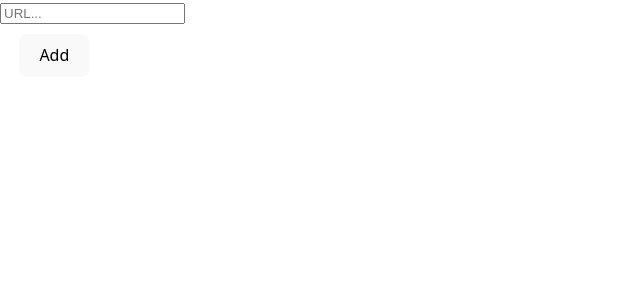
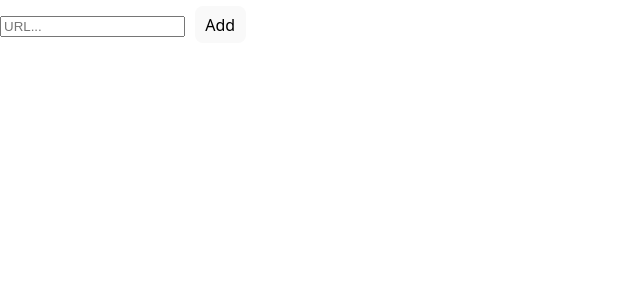
Before and after one commit to TealSeer/podcast-downloader, a React (Vite) app: page / in a window 1280 px wide. Shown: the top 300 px of the page, without its empty margins (0-640 px from the left). Built offline with nearby package versions, Linux system fonts and the light colour scheme.

Commit message:
Tighten button padding

```diff
--- a/src/index.css
+++ b/src/index.css
@@ -41,8 +41,8 @@ h1 {
 button {
   border-radius: 8px;
   border: 1px solid transparent;
-  padding: 0.6em 1.2em;
-  margin: 0.6em 1.2em;
+  padding: 0.4em 0.6em;
+  margin: 0.4em 0.6em;
   font-size: 1em;
   font-weight: 500;
   font-family: inherit;
```
